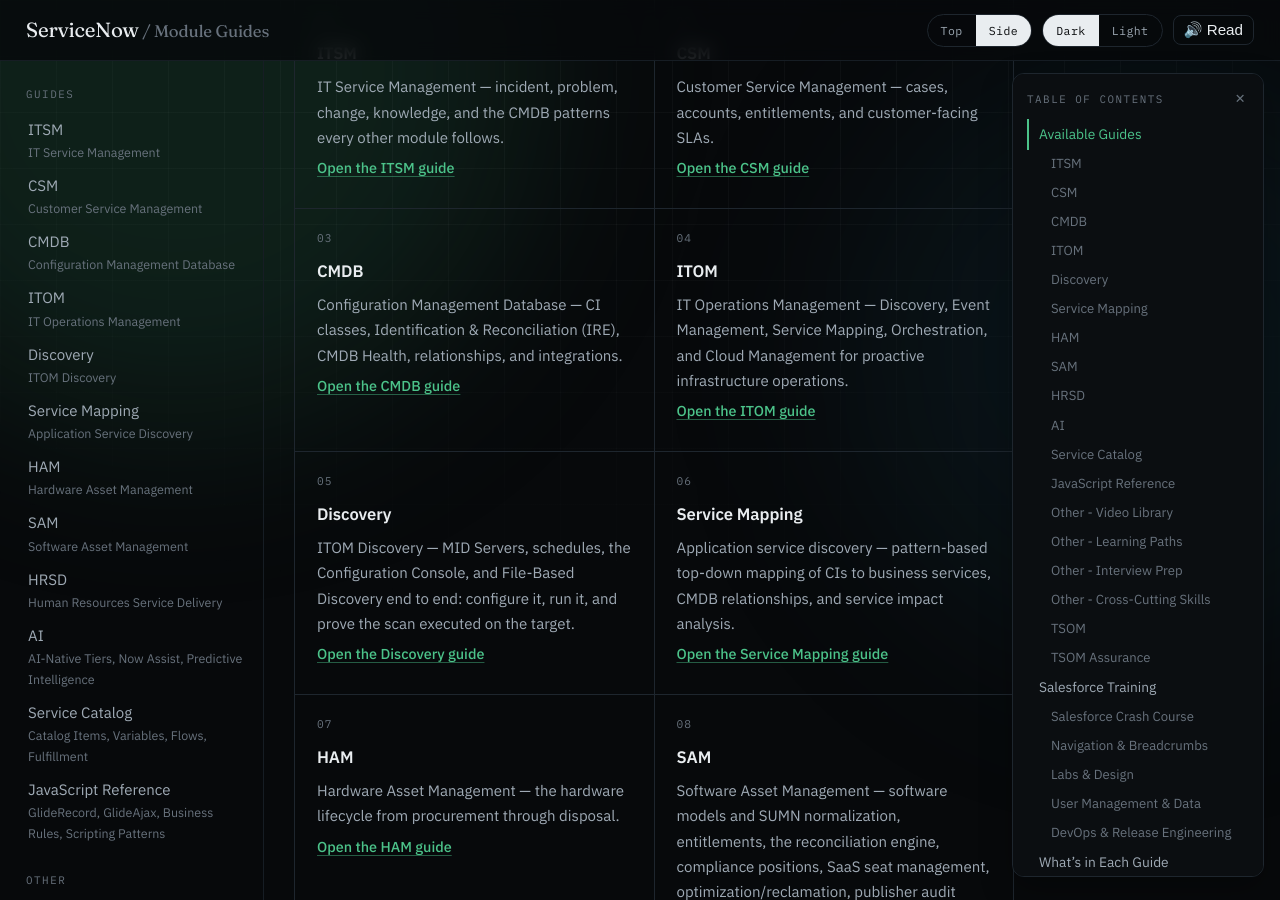
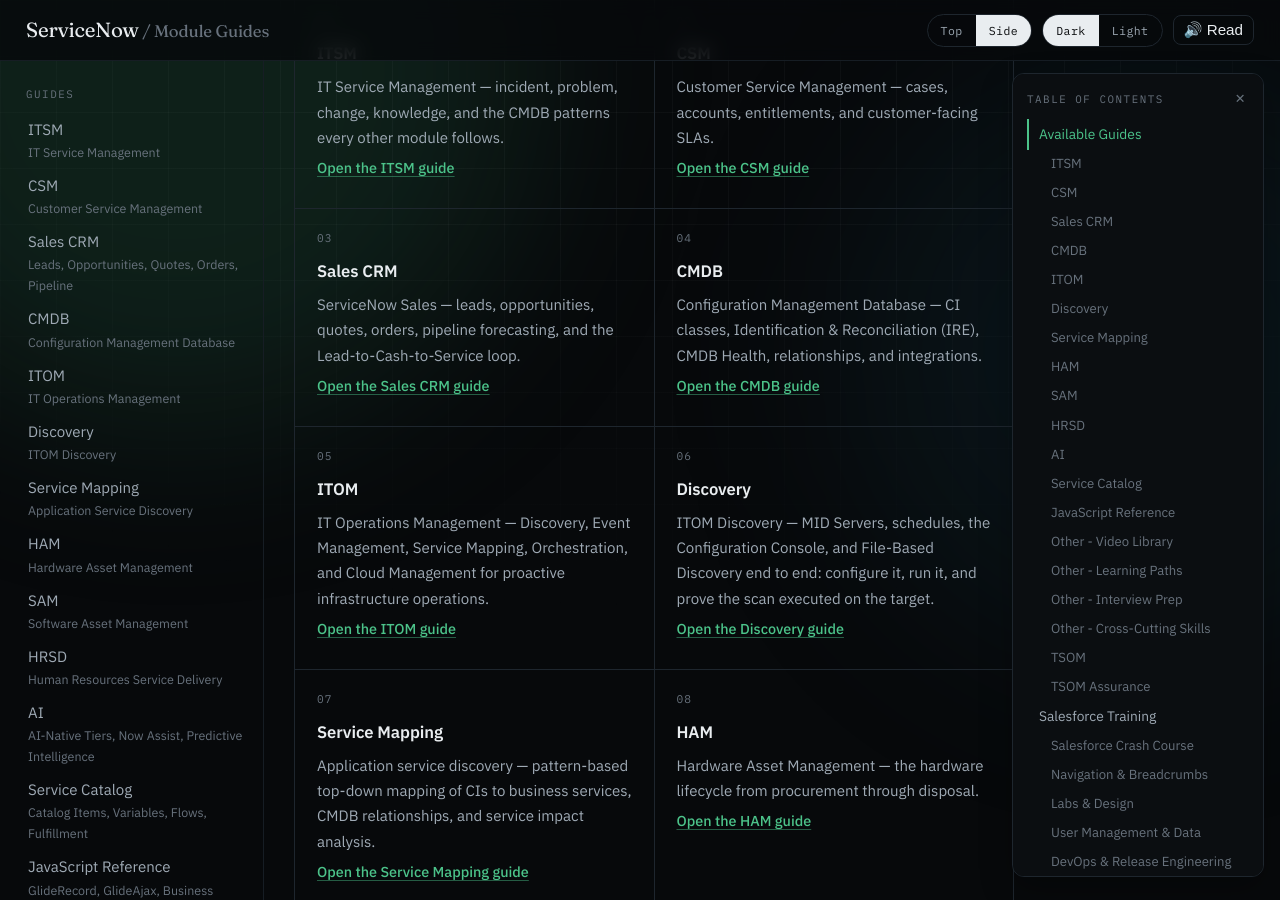
Before and after one commit to eltonaguiar/ServiceNow_Learning_TSOM-_CSM_FSM_SalesCRM_HAM_ITSM, a Jekyll site: the page built from index.md, in a window 1280 px wide and 900 px high, scrolled down 364 px. Built offline with Jekyll 4.4.1, drawn with Linux system fonts in a browser that asks for light colours.

Commit message:
Restore Sales CRM guide to topnav, sidebar, and index.md cards

```diff
--- a/_layouts/default.html
+++ b/_layouts/default.html
@@ -44,6 +44,7 @@
 <nav class="topnav" aria-label="Guides">
   <a href="{{ '/docs/modules/itsm/itsm-guide/' | relative_url }}">ITSM</a>
   <a href="{{ '/docs/modules/csm/csm-guide/' | relative_url }}">CSM</a>
+  <a href="{{ '/docs/modules/sales-crm/sales-crm-guide/' | relative_url }}">Sales CRM</a>
   <a href="{{ '/docs/modules/cmdb/cmdb-guide/' | relative_url }}">CMDB</a>
   <a href="{{ '/docs/modules/itom/itom-guide/' | relative_url }}">ITOM</a>
   <a href="{{ '/docs/modules/discovery/discovery-guide/' | relative_url }}">Discovery</a>
@@ -63,6 +64,7 @@
       <p class="side-label">Guides</p>
       <a href="{{ '/docs/modules/itsm/itsm-guide/' | relative_url }}">ITSM <span class="side-sub">IT Service Management</span></a>
       <a href="{{ '/docs/modules/csm/csm-guide/' | relative_url }}">CSM <span class="side-sub">Customer Service Management</span></a>
+      <a href="{{ '/docs/modules/sales-crm/sales-crm-guide/' | relative_url }}">Sales CRM <span class="side-sub">Leads, Opportunities, Quotes, Orders, Pipeline</span></a>
       <a href="{{ '/docs/modules/cmdb/cmdb-guide/' | relative_url }}">CMDB <span class="side-sub">Configuration Management Database</span></a>
       <a href="{{ '/docs/modules/itom/itom-guide/' | relative_url }}">ITOM <span class="side-sub">IT Operations Management</span></a>
       <a href="{{ '/docs/modules/discovery/discovery-guide/' | relative_url }}">Discovery <span class="side-sub">ITOM Discovery</span></a>
--- a/index.md
+++ b/index.md
@@ -19,6 +19,11 @@ Welcome to the ServiceNow Module Guides repository. This repo contains beginner-
     <h3>CSM</h3>
     <p>Customer Service Management — cases, accounts, entitlements, and customer-facing SLAs.</p>
     <p class="meta"><a href="./docs/modules/csm/csm-guide/">Open the CSM guide</a></p>
+  </div>
+  <div class="card">
+    <h3>Sales CRM</h3>
+    <p>ServiceNow Sales — leads, opportunities, quotes, orders, pipeline forecasting, and the Lead-to-Cash-to-Service loop.</p>
+    <p class="meta"><a href="./docs/modules/sales-crm/sales-crm-guide/">Open the Sales CRM guide</a></p>
   </div>
   <div class="card">
     <h3>CMDB</h3>
```
